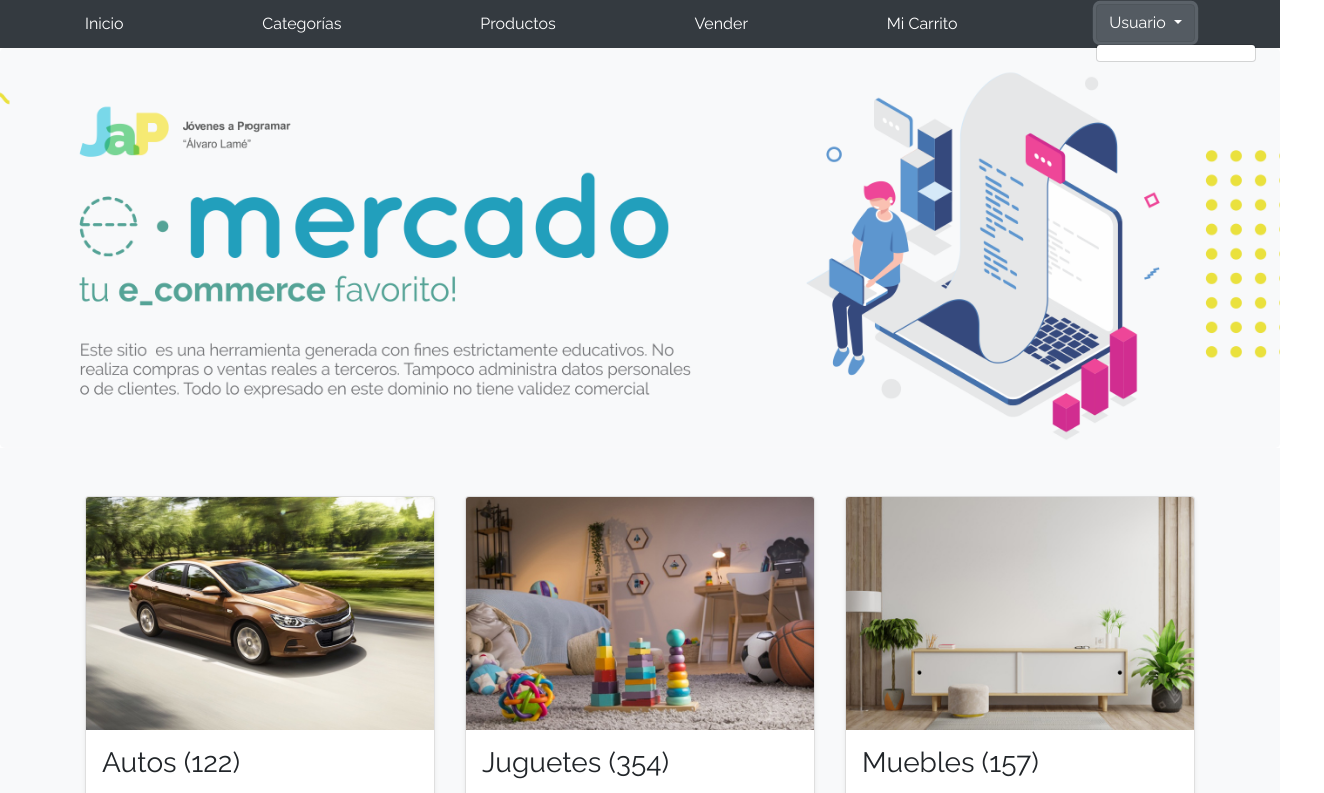
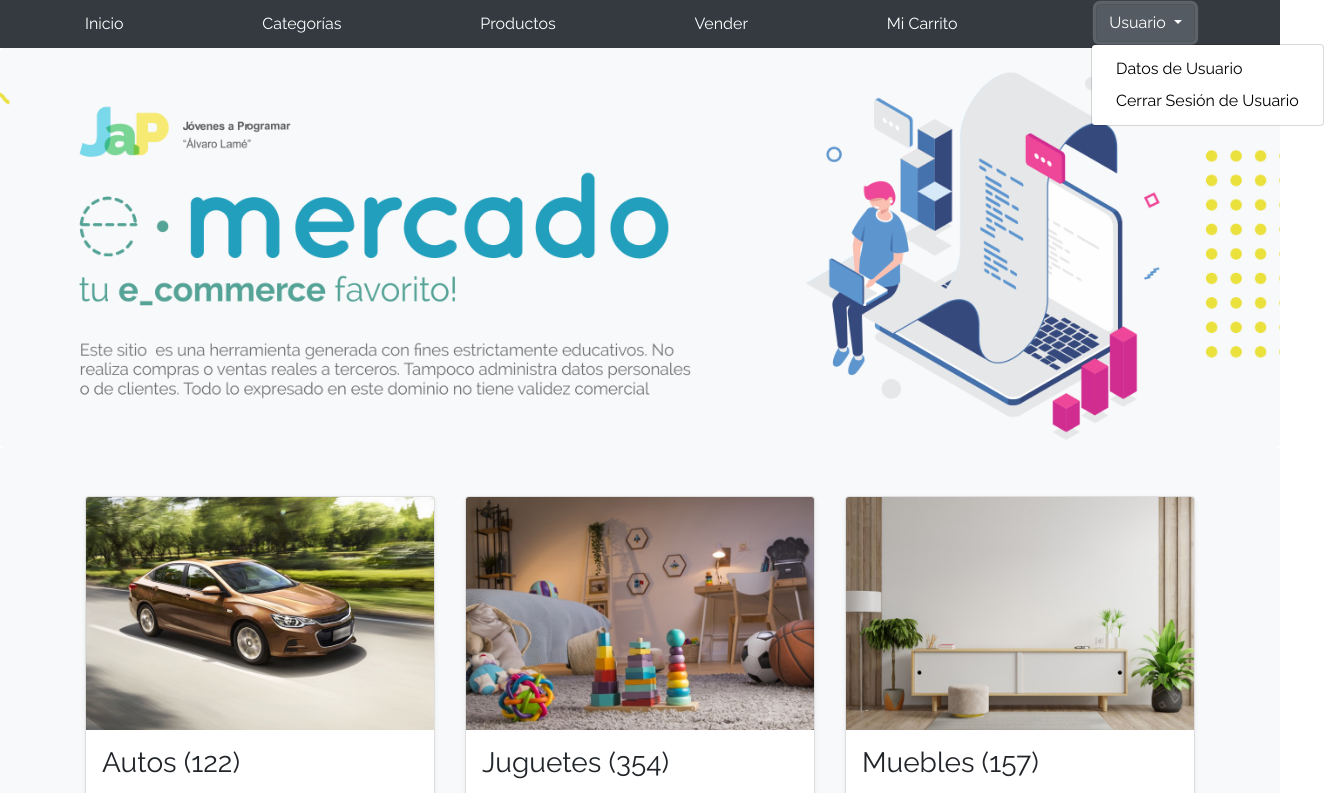
Before and after one commit to maytediaz98/Proyecto-JAP, a plain HTML site: page inicio.html in a window 1280 px wide. Both pictures are taken after a click on the button "Usuario". Shown: the top 793 px of the page, 1324 px wide, since content can reach past the window. Drawn offline with Linux system fonts and the light colour scheme.

Commit message:
Entrega 4

```diff
--- a/inicio.html
+++ b/inicio.html
@@ -27,13 +27,11 @@
           <a class="btn btn-secondary dropdown-toggle"  href="#" role="button" id="user" data-toggle="dropdown" aria-haspopup="true" aria-expanded="false">
           Usuario </a>
                  <div class="dropdown-menu" aria-labelledby="dropdownMenuLink">
-
-        <div class="dropdown-menu" aria-labelledby="dropdownMenuLink">
-          <a class="dropdown-item" href="my-profile.html">Datos de Usuario</a>
-          <a class="dropdown-item" href="index.html">Cerra Sesión de Usuario</a>
-        </div>
-      </div>
-      </div>
+                   <a class="dropdown-item" href="my-profile.html">Datos de Usuario</a>
+                   <a class="dropdown-item" href="index.html">Cerrar Sesión de Usuario</a>
+                 </div>
+               </div>
+             </div>
     </nav>
     <main role="main">
       <section class="jumbotron text-center">
```
